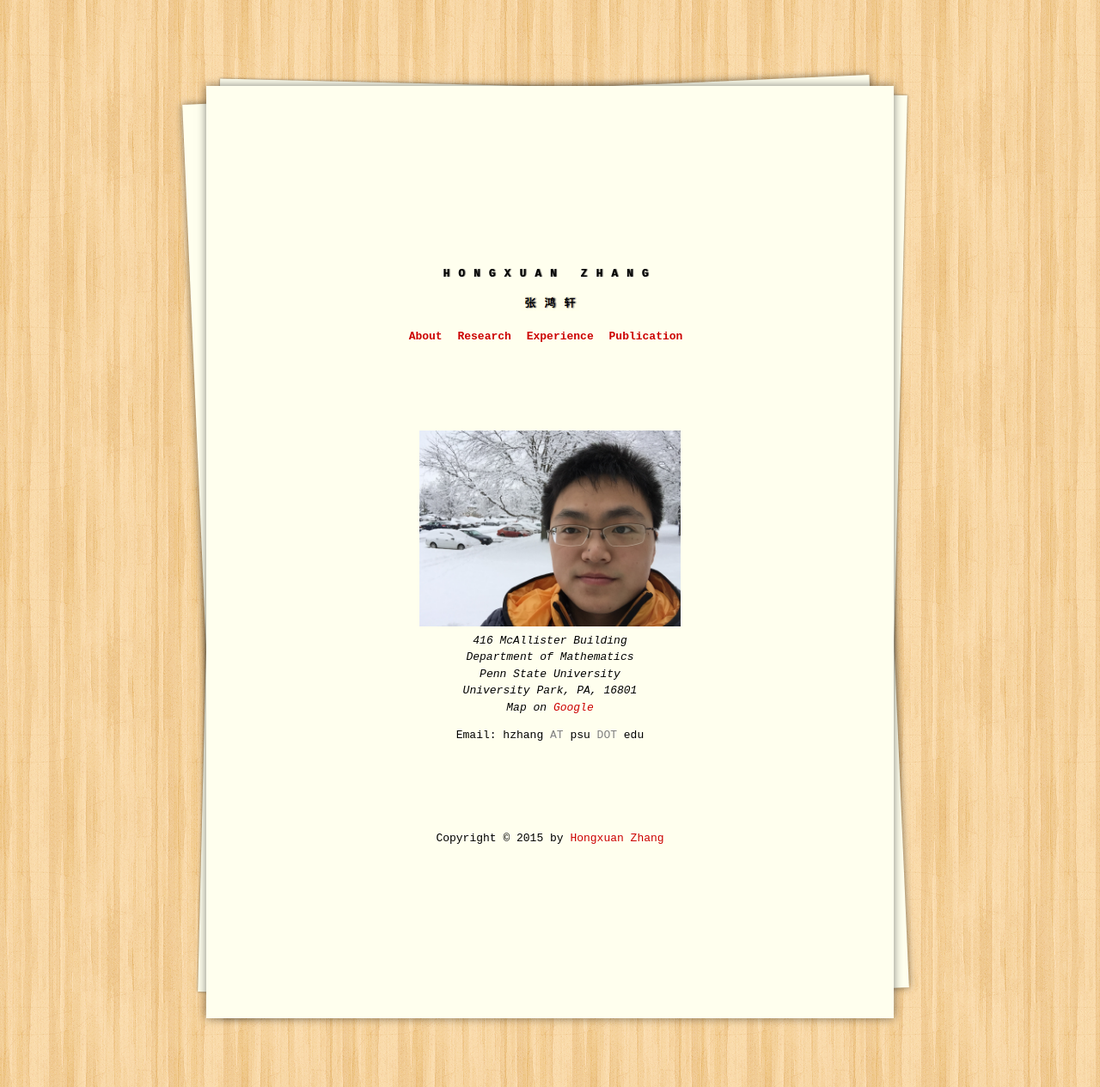
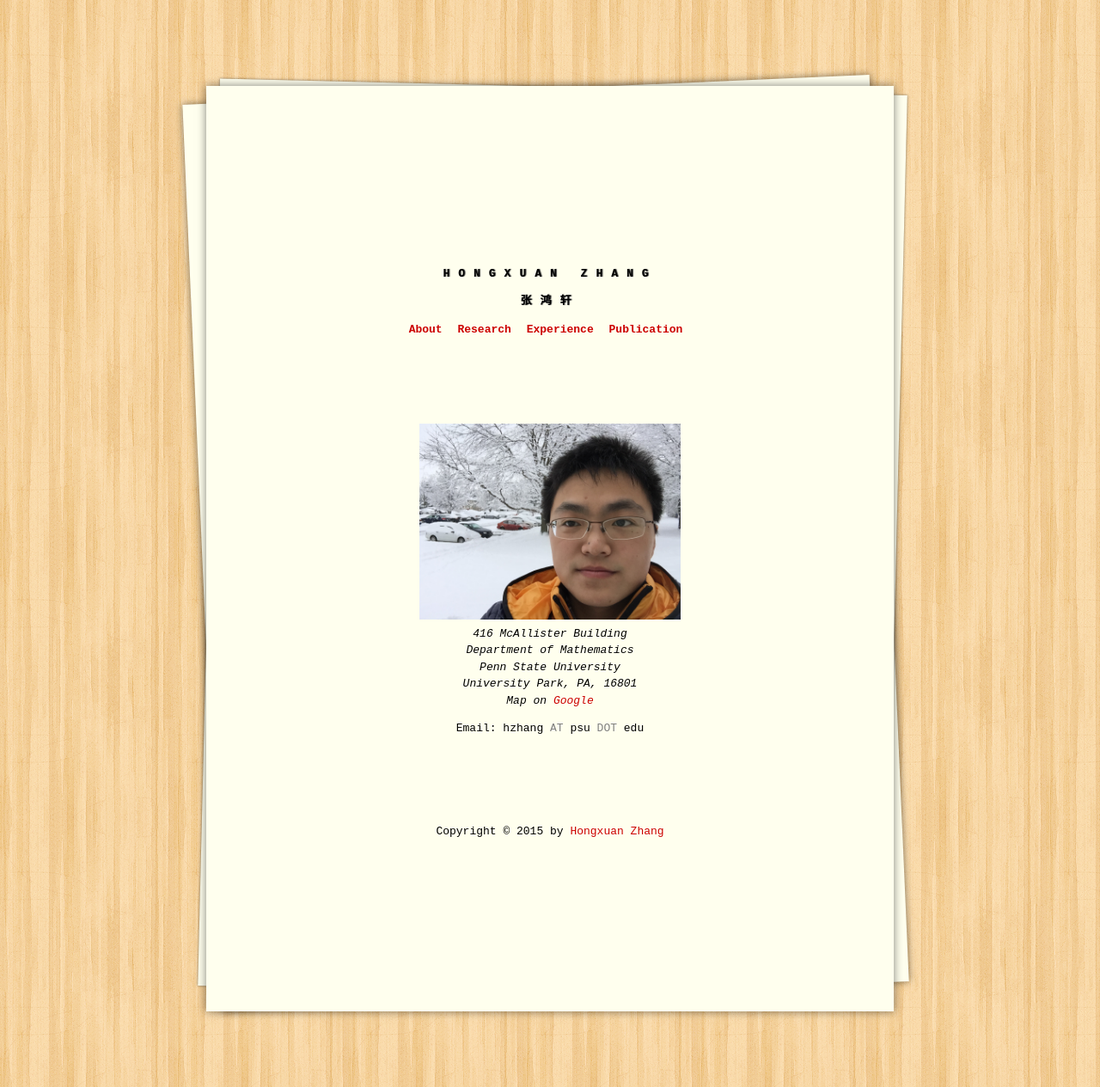
Before and after one commit to zhxsxuan/webpage, a Jekyll site: the page built from index.html, in a window 1280 px wide. Shown: the whole page at 86% size. Built offline with Jekyll 4.4.1, drawn with Linux system fonts in a browser that asks for light colours; the list of posts is cut into pages by our own code.

Commit message:
change font style of Chinese name

```diff
--- a/_includes/header.html
+++ b/_includes/header.html
@@ -2,9 +2,8 @@
     <h1>
         <a style="color: #000;" href="{{ site.baseurl }}/">{{ site.title }}</a>
     </h1>
-    <p class="sub">
-        <!--{{ site.description }}-->
-        <img src="/images/name.png" alt="张鸿轩" />
+    <p class="chn">
+        {{ site.description }}
     </p>
 
     <div class="menu">
```
Also changed, not shown: images/name.png (deleted).
